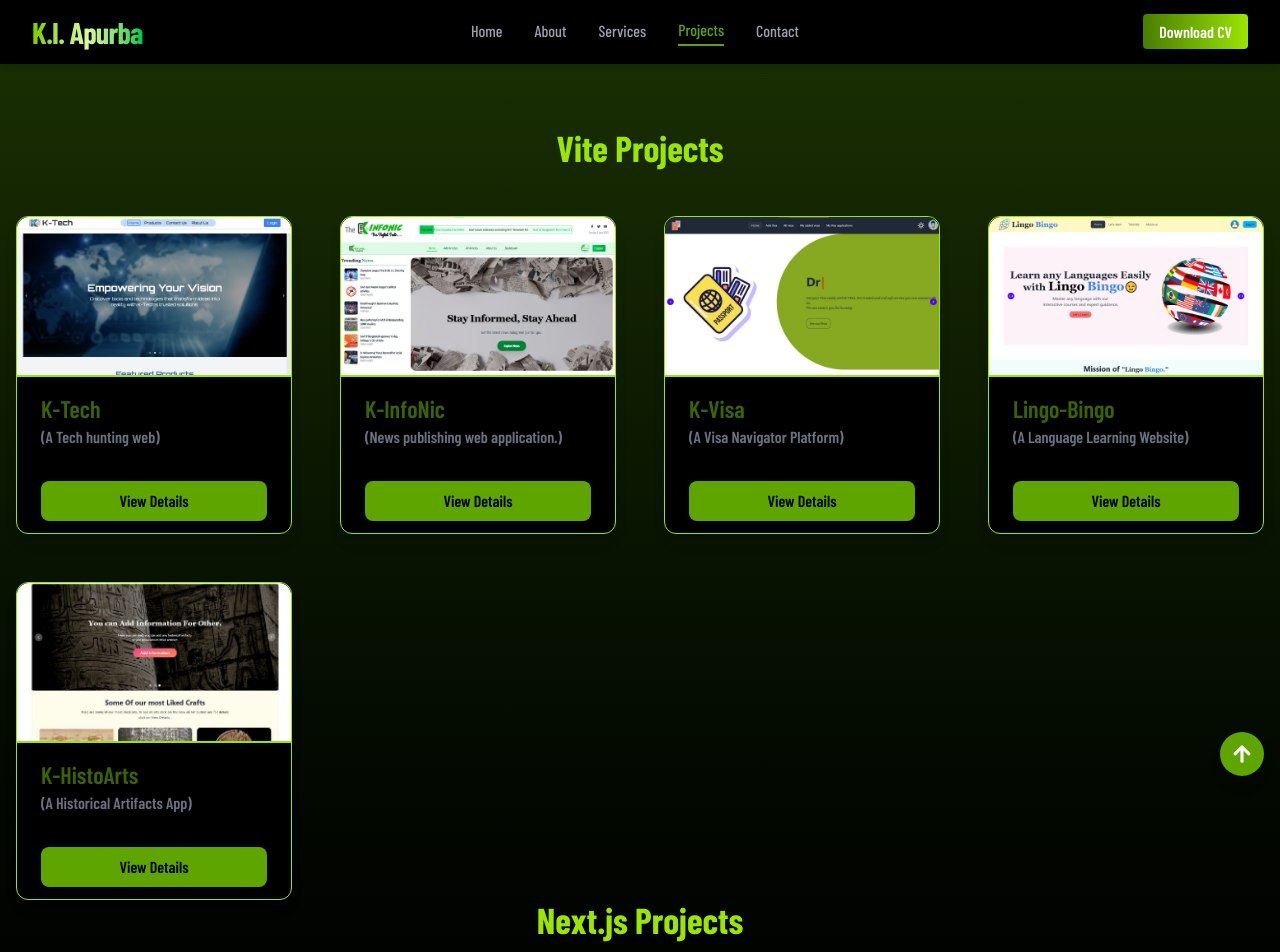
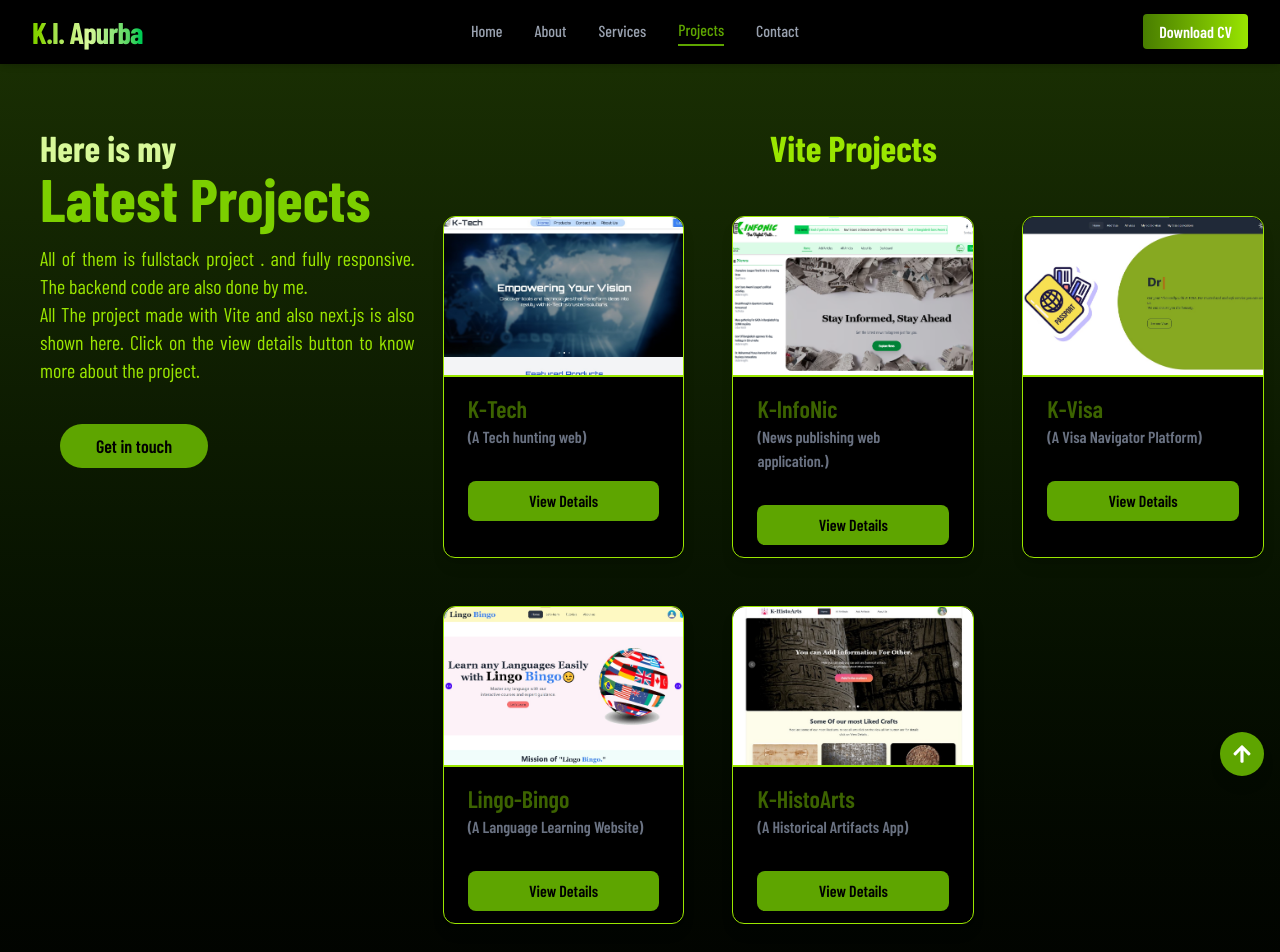
Before and after one commit to kamrul2006/-codes-raft-jt, a React (Vite) app: page /projects in a window 1280 px wide. Shown: the top 952 px of the page. Built offline with nearby package versions, Linux system fonts and the light colour scheme; a web font is replaced by a local one.

Commit message:
Final Polish

```diff
--- a/src/Pages/AllProjectsPage.jsx
+++ b/src/Pages/AllProjectsPage.jsx
@@ -7,6 +7,7 @@ import pr6 from "/Projects/prX.png";
 import pp from "/Projects/pp.png";
 import px from "/Projects/px.png";
 import { Fade } from 'react-awesome-reveal';
+import { Link } from 'react-router';
 
 const projects = [
     {
@@ -154,19 +155,49 @@ const ProjectCard = ({ project }) => {
 
 const AllProjectsPage = () => {
     return (
-        <section id="portfolio" className="py-16 bg-gradient-to-b from-lime-950 to-black text-white">
+        <section className="py-16 bg-gradient-to-b from-lime-950 to-black grid lg:grid-cols-3 grid-cols-1  mx-auto">
+
+
+            <div className='hidden lg:block '>
+                <div className='lg:sticky lg:top-18'>
+                    <h2
+                        className="lg:text-4xl text-3xl font-bold text-lime-200 mb-4 text-center lg:text-left lg:pl-10  ">
+                        Here is my
+                        <br />
+                        <span className="lg:text-6xl text-5xl text-lime-500">Latest Projects</span>
+                    </h2>
+
+                    <div className='text-xl text-lime-400 pl-10 lg:sticky lg:top-44 pr-3 text-justify'>
+                        All of them is fullstack project . and fully responsive. The backend code are also done by me.
+                        <br />
+                        All The project made with Vite and also next.js is also shown here.
+                        Click on the view details button to know more about the project.
+
+
+                        <div className="flex items-center  py-5 lg:py-10 sticky top-64">
+                            <Link to={'/contact'}
+                                className="py-2 mx-5  px-5 lg:px-9 lg:text-lg rounded-full bg-lime-600 text-black hover:border-2 hover:bg-black transition hover:border-lime-600 hover:text-lime-600  hover:drop-shadow-2xl hover:drop-shadow-lime-950 font-semibold w-full lg:w-fit text-center">
+                                Get in touch
+                            </Link>
+                        </div>
+                    </div>
+                </div>
+            </div>
+
+            <div className='col-span-2'>
                 <h2 className="text-4xl font-bold text-lime-400 text-center mb-12">Vite Projects</h2>
-            <div className="grid grid-cols-1 sm:grid-cols-2 md:grid-cols-3 lg:grid-cols-4 gap-12 mx-4">
+                <div className="grid grid-cols-1 md:grid-cols-2 lg:grid-cols-3  gap-12 mx-4">
                     {projects.map((project) => (
                         <ProjectCard key={project.name} project={project} />
                     ))}
                 </div>
 
-            <h2 className="text-4xl font-bold text-lime-400 text-center mb-12">Next.js Projects</h2>
-            <div className="grid grid-cols-1 sm:grid-cols-2 md:grid-cols-3 lg:grid-cols-4 gap-12 mx-4">
+                <h2 className="text-4xl font-bold text-lime-400 text-center my-12">Next.js Projects</h2>
+                <div className="grid grid-cols-1 md:grid-cols-2  gap-12 mx-4">
                     {NextProjects.map((NextProject) => (
                         <ProjectCard key={NextProject.name} project={NextProject} />
                     ))}
+                </div>
             </div>
         </section>
     );
```
Lines whose indentation alone changed are shown as unchanged.
